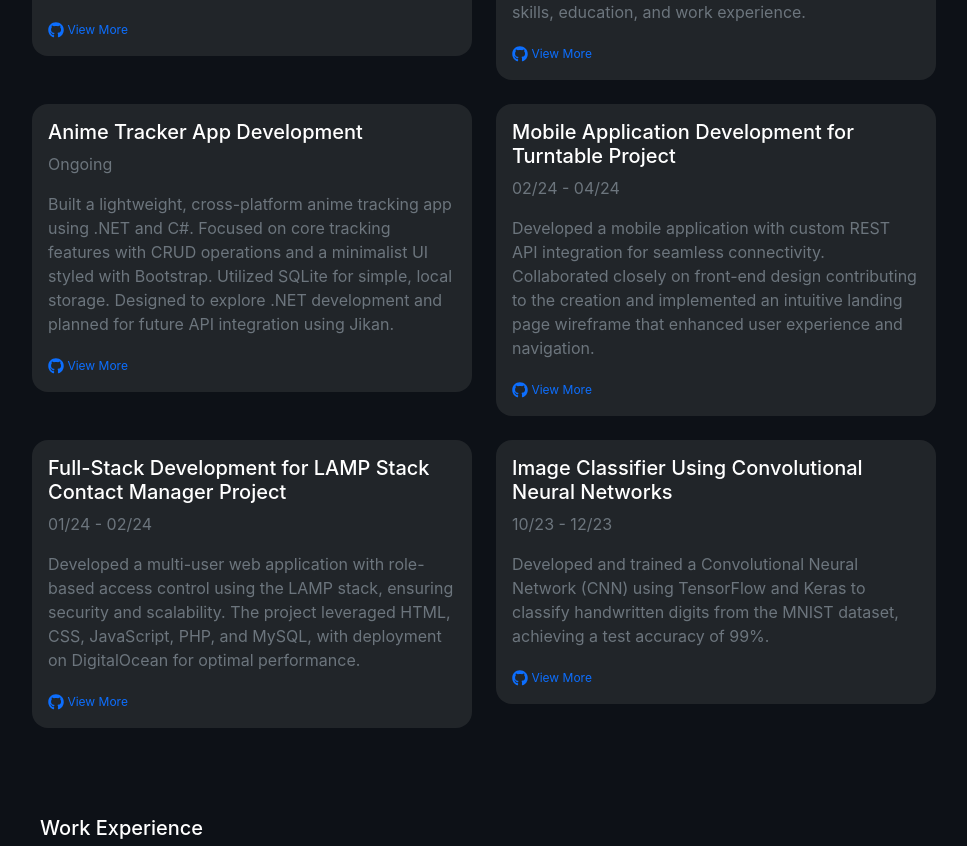
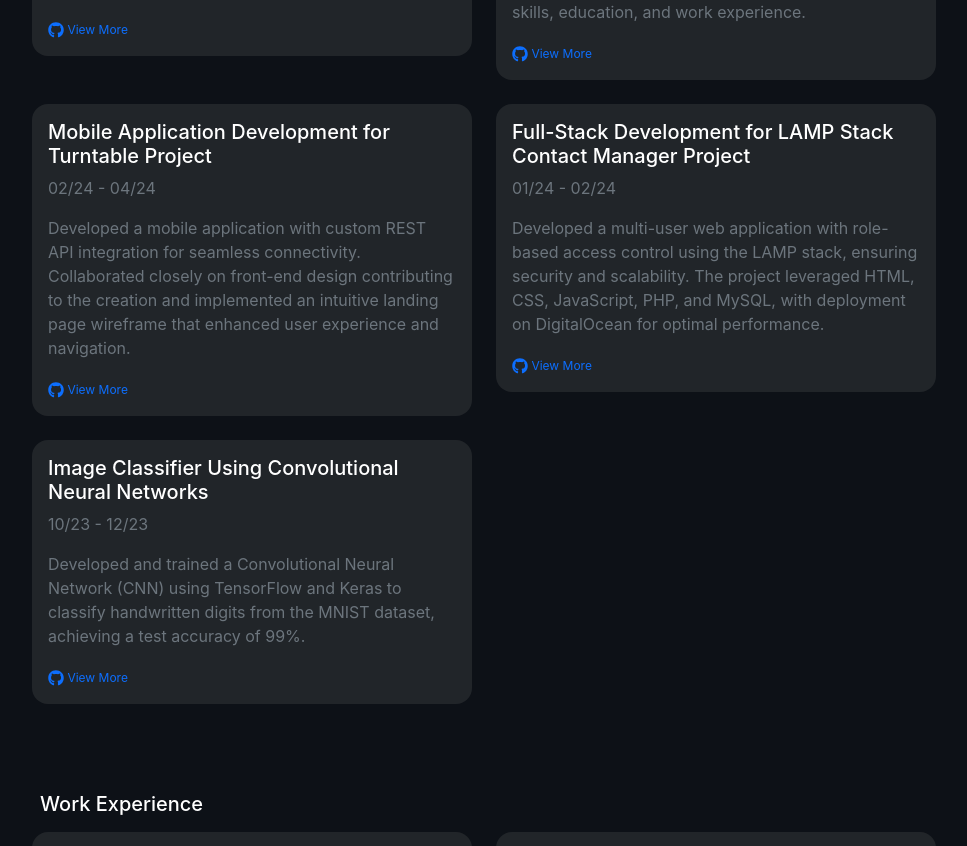
Before and after one commit to ValexEvans/portfolio-website, a React (Create React App) app: page /#/experience in a window 1280 px wide. Shown: the part 926-1772 px from the top of the page, without its empty margins (156-1123 px from the left). Built offline with nearby package versions, Linux system fonts and the light colour scheme.

Commit message:
commented out Anime Tracker App

```diff
--- a/src/components/ExperienceList.js
+++ b/src/components/ExperienceList.js
@@ -86,13 +86,13 @@ export default function ExperienceList() {
                 summary: "Designed and developed a fully responsive personal portfolio website using React and Bootstrap to effectively present professional accomplishments. The site features a clean, modern interface with dedicated sections for project highlights, technical skills, education, and work experience.",
 
             },
-            {
-                title: "Anime Tracker App Development",
-                duration: "Ongoing",
-                icon: <a href="https://github.com/ValexEvans/anime-tracker" target="_blank" rel="noopener noreferrer" style={{ textDecoration: 'none' }}><FaGithub /><span style={{ fontSize: '12px' }}> View More</span></a>,
-                summary: "Built a lightweight, cross-platform anime tracking app using .NET and C#. Focused on core tracking features with CRUD operations and a minimalist UI styled with Bootstrap. Utilized SQLite for simple, local storage. Designed to explore .NET development and planned for future API integration using Jikan.",
+            // {
+            //     title: "Anime Tracker App Development",
+            //     duration: "Ongoing",
+            //     icon: <a href="https://github.com/ValexEvans/anime-tracker" target="_blank" rel="noopener noreferrer" style={{ textDecoration: 'none' }}><FaGithub /><span style={{ fontSize: '12px' }}> View More</span></a>,
+            //     summary: "Built a lightweight, cross-platform anime tracking app using .NET and C#. Focused on core tracking features with CRUD operations and a minimalist UI styled with Bootstrap. Utilized SQLite for simple, local storage. Designed to explore .NET development and planned for future API integration using Jikan.",
 
-            },
+            // },
             {
                 title: "Mobile Application Development for Turntable Project",
                 duration: "02/24 - 04/24",
```
